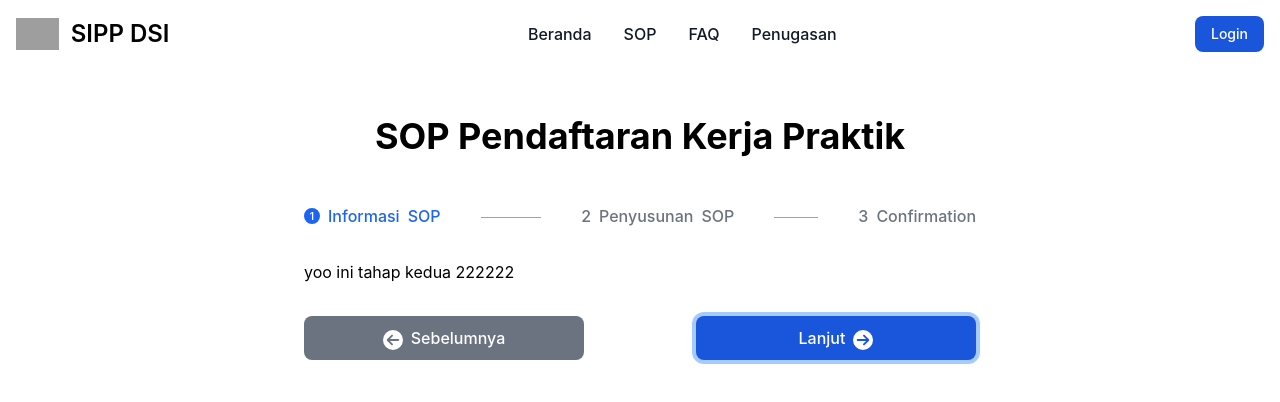
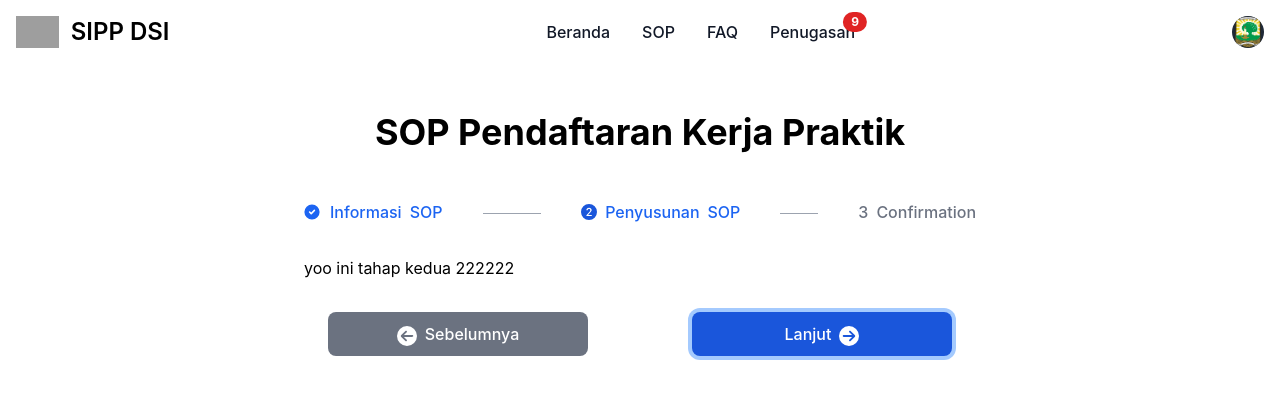
Before and after one commit to kemalhiero/pengelolaan-sop-frontend, a Vue app: page /assignment/detail in a window 1280 px wide. Both pictures are taken after a click on the button "Lanjut". Shown: the top 402 px of the page. Built offline with nearby package versions, Linux system fonts and the light colour scheme; grey boxes are pictures that could not be loaded.

Commit message:
navbar saat login, angsur detail penugasan

```diff
--- a/src/App.vue
+++ b/src/App.vue
@@ -1,22 +1,21 @@
 <script setup>
+import { RouterView } from 'vue-router';
+import { useAuthStore } from '@/stores/auth';
 
-import { ref } from 'vue';
-import { RouterView } from 'vue-router';
 import Navbar from '@/components/Navbar.vue';
 import Footer from '@/components/Footer.vue';
 
 // authenticated
 import AppShell from '@/components/authenticated/AppShell.vue';
 
-// Status login (bisa diambil dari Pinia atau API)
-const isLoggedOut = ref(true); // ganti false dengan status login aktual, misalnya dari Vuex atau API
+const authStore = useAuthStore();
 
 </script>
 
 <template>
 
-  <Navbar v-if="isLoggedOut" />
-  <AppShell v-else />
+  <AppShell v-if="authStore.role == 'admin'" />
+  <Navbar v-else-if="authStore.role == 'guest'" />
   <RouterView />
   <!-- <Footer/> -->
 
--- a/src/components/Navbar.vue
+++ b/src/components/Navbar.vue
@@ -1,6 +1,9 @@
 <script setup>
 import { initDrawers } from 'flowbite';
 import { onMounted } from 'vue';
+import { useAuthStore } from '@/stores/auth';
+
+const authStore = useAuthStore();
 
 onMounted(() => {
   initDrawers();
@@ -8,19 +11,43 @@ onMounted(() => {
 </script>
 
 <template>
-  <nav class="bg-white border-gray-200 dark:bg-gray-900">
+  <nav class="bg-white border-gray-200">
     <div class="max-w-screen-xl flex flex-wrap items-center justify-between mx-auto p-4">
       <RouterLink to="/" class="flex items-center space-x-3 rtl:space-x-reverse">
         <img src="https://flowbite.com/docs/images/logo.svg" class="h-8" alt="Flowbite Logo" />
-        <span class="self-center text-2xl font-semibold whitespace-nowrap dark:text-white">SIPP DSI</span>
+        <span class="self-center text-2xl font-semibold whitespace-nowrap">SIPP DSI</span>
       </RouterLink>
       <div class="flex md:order-2 space-x-3 md:space-x-0 rtl:space-x-reverse">
-        <RouterLink to="/login">
+
+        <!-- menu user apabila sudah login -->
+        <div v-if="authStore.isLoggedIn" class="flex items-center md:order-2 space-x-3 md:space-x-0 rtl:space-x-reverse">
+            <button type="button" class="flex text-sm bg-gray-800 rounded-full md:me-0 focus:ring-4 focus:ring-gray-300" id="user-menu-button" aria-expanded="false" data-dropdown-toggle="user-dropdown" data-dropdown-placement="bottom">
+              <span class="sr-only">Open user menu</span>
+              <img class="w-8 h-8 rounded-full" src="/logo_unand_kecil.png" alt="user photo">
+            </button>
+            <!-- Dropdown menu -->
+            <div class="z-50 hidden my-4 text-base list-none bg-white divide-y divide-gray-100 rounded-lg shadow" id="user-dropdown">
+              <div class="px-4 py-3">
+                <span class="block text-sm text-gray-900">Bonnie Green</span>
+                <span class="block text-sm  text-gray-500 truncate">name@flowbite.com</span>
+              </div>
+              <ul class="py-2" aria-labelledby="user-menu-button">
+                <li>
+                  <a href="#" class="block px-4 py-2 text-sm text-gray-700 hover:bg-gray-100">Sign out</a>
+                </li>
+              </ul>
+            </div>
+        </div>
+
+        <!-- menu apa bila belum login -->
+        <RouterLink v-else to="/login">
           <button type="button"
-            class="text-white bg-blue-700 hover:bg-blue-800 focus:ring-4 focus:outline-none focus:ring-blue-300 font-medium rounded-lg text-sm px-4 py-2 text-center dark:bg-blue-600 dark:hover:bg-blue-700 dark:focus:ring-blue-800">Login</button>
+            class="text-white bg-blue-700 hover:bg-blue-800 focus:ring-4 focus:outline-none focus:ring-blue-300 font-medium rounded-lg text-sm px-4 py-2 text-center">
+            Login
+          </button>
         </RouterLink>
         <button data-collapse-toggle="navbar-cta" type="button"
-          class="inline-flex items-center p-2 w-10 h-10 justify-center text-sm text-gray-500 rounded-lg md:hidden hover:bg-gray-100 focus:outline-none focus:ring-2 focus:ring-gray-200 dark:text-gray-400 dark:hover:bg-gray-700 dark:focus:ring-gray-600"
+          class="inline-flex items-center p-2 w-10 h-10 justify-center text-sm text-gray-500 rounded-lg md:hidden hover:bg-gray-100 focus:outline-none focus:ring-2 focus:ring-gray-200"
           aria-controls="navbar-cta" aria-expanded="false">
           <span class="sr-only">Open main menu</span>
           <svg class="w-5 h-5" aria-hidden="true" xmlns="http://www.w3.org/2000/svg" fill="none" viewBox="0 0 17 14">
@@ -31,34 +58,41 @@ onMounted(() => {
       </div>
       <div class="items-center justify-between hidden w-full md:flex md:w-auto md:order-1" id="navbar-cta">
         <ul
-          class="flex flex-col font-medium p-4 md:p-0 mt-4 border border-gray-100 rounded-lg bg-gray-50 md:space-x-8 rtl:space-x-reverse md:flex-row md:mt-0 md:border-0 md:bg-white dark:bg-gray-800 md:dark:bg-gray-900 dark:border-gray-700">
+          class="flex flex-col font-medium p-4 md:p-0 mt-4 border border-gray-100 rounded-lg bg-gray-50 md:space-x-8 md:flex-row md:mt-0 md:border-0 md:bg-white">
 
           <li>
-            <RouterLink to="/" activeClass="text-white md:text-blue-700 md:dark:text-blue-500"
-              class="block py-2 px-3 md:p-0 text-gray-900 rounded hover:bg-gray-100 md:hover:bg-transparent md:hover:text-blue-700 md:dark:hover:text-blue-500 dark:text-white dark:hover:bg-gray-700 dark:hover:text-white md:dark:hover:bg-transparent dark:border-gray-700">
+            <RouterLink to="/" activeClass="text-blue-500 bg-gray-200"
+              class="block py-2 px-3 md:p-0 text-gray-900 rounded hover:bg-gray-100 md:hover:bg-transparent hover:text-blue-500">
               Beranda
             </RouterLink>
           </li>
 
           <li>
-            <RouterLink to="/sop" activeClass="text-white md:text-blue-700 md:dark:text-blue-500"
-              class="block py-2 px-3 md:p-0 text-gray-900 rounded hover:bg-gray-100 md:hover:bg-transparent md:hover:text-blue-700 md:dark:hover:text-blue-500 dark:text-white dark:hover:bg-gray-700 dark:hover:text-white md:dark:hover:bg-transparent dark:border-gray-700">
+            <RouterLink to="/sop" activeClass="text-blue-500 bg-gray-200"
+              class="block py-2 px-3 md:p-0 text-gray-900 rounded hover:bg-gray-100 md:hover:bg-transparent hover:text-blue-500">
               SOP
             </RouterLink>
           </li>
 
           <li>
-            <RouterLink to="/faq" activeClass="text-white md:text-blue-700 md:dark:text-blue-500"
-              class="block py-2 px-3 md:p-0 text-gray-900 rounded hover:bg-gray-100 md:hover:bg-transparent md:hover:text-blue-700 md:dark:hover:text-blue-500 dark:text-white dark:hover:bg-gray-700 dark:hover:text-white md:dark:hover:bg-transparent dark:border-gray-700">
+            <RouterLink to="/faq" activeClass="text-blue-500 bg-gray-200"
+              class="block py-2 px-3 md:p-0 text-gray-900 rounded hover:bg-gray-100 md:hover:bg-transparent hover:text-blue-500">
               FAQ
             </RouterLink>
           </li>
 
-          <li>
-            <RouterLink to="/assignment" activeClass="text-white md:text-blue-700 md:dark:text-blue-500"
-              class="block py-2 px-3 md:p-0 text-gray-900 rounded hover:bg-gray-100 md:hover:bg-transparent md:hover:text-blue-700 md:dark:hover:text-blue-500 dark:text-white dark:hover:bg-gray-700 dark:hover:text-white md:dark:hover:bg-transparent dark:border-gray-700">
+          <li class="relative">
+            <RouterLink to="/assignment" activeClass="text-blue-500 bg-gray-200" v-if="authStore.isLoggedIn"
+              class="block py-2 px-3 md:p-0 text-gray-900 rounded hover:bg-gray-100 md:hover:bg-transparent hover:text-blue-500">
               Penugasan
             </RouterLink>
+
+            <!-- Notifikasi -->
+            <span
+              class="absolute top-0 right-0 inline-flex items-center justify-center px-2 py-1 text-xs font-bold leading-none text-white bg-red-600 rounded-full transform translate-x-1/2 -translate-y-2">
+              9
+            </span>
+
           </li>
 
         </ul>
--- a/src/components/icons/NumberThreeCircleIcon.vue
+++ b/src/components/icons/NumberThreeCircleIcon.vue
@@ -1,5 +1,5 @@
 <template>
-    <svg xmlns="http://www.w3.org/2000/svg" width="16" height="16" fill="currentColor" class="bi bi-3-circle-fill"
+    <svg xmlns="http://www.w3.org/2000/svg" width="16" height="16" class="bi bi-3-circle-fill"
         viewBox="0 0 16 16">
         <path
             d="M16 8A8 8 0 1 1 0 8a8 8 0 0 1 16 0m-8.082.414c.92 0 1.535.54 1.541 1.318.012.791-.615 1.36-1.588 1.354-.861-.006-1.482-.469-1.54-1.066H5.104c.047 1.177 1.05 2.144 2.754 2.144 1.653 0 2.954-.937 2.93-2.396-.023-1.278-1.031-1.846-1.734-1.916v-.07c.597-.1 1.505-.739 1.482-1.876-.03-1.177-1.043-2.074-2.637-2.062-1.675.006-2.59.984-2.625 2.12h1.248c.036-.556.557-1.054 1.348-1.054.785 0 1.348.486 1.348 1.195.006.715-.563 1.237-1.342 1.237h-.838v1.072h.879Z" />
--- a/src/components/icons/NumberTwoCircleIcon.vue
+++ b/src/components/icons/NumberTwoCircleIcon.vue
@@ -1,5 +1,5 @@
 <template>
-    <svg xmlns="http://www.w3.org/2000/svg" width="16" height="16" fill="currentColor" class="bi bi-2-circle-fill"
+    <svg xmlns="http://www.w3.org/2000/svg" width="16" height="16" class="bi bi-2-circle-fill"
         viewBox="0 0 16 16">
         <path
             d="M16 8A8 8 0 1 1 0 8a8 8 0 0 1 16 0M6.646 6.24c0-.691.493-1.306 1.336-1.306.756 0 1.313.492 1.313 1.236 0 .697-.469 1.23-.902 1.705l-2.971 3.293V12h5.344v-1.107H7.268v-.077l1.974-2.22.096-.107c.688-.763 1.287-1.428 1.287-2.43 0-1.266-1.031-2.215-2.613-2.215-1.758 0-2.637 1.19-2.637 2.402v.065h1.271v-.07Z" />
--- /dev/null
+++ b/src/stores/auth.js
@@ -0,0 +1,18 @@
+// stores/auth.js
+import { defineStore } from 'pinia';
+import { ref } from 'vue';
+
+export const useAuthStore = defineStore('auth', () => {
+  const isLoggedIn = ref(true);
+  const role = ref('guest'); // Default role sebagai guest, [admin, guest]
+
+  function login() {
+    isLoggedIn.value = true;
+  }
+
+  function logout() {
+    isLoggedIn.value = false;
+  }
+
+  return { isLoggedIn, role, login, logout };
+});
--- a/src/views/authenticated/AssignmentDetail.vue
+++ b/src/views/authenticated/AssignmentDetail.vue
@@ -35,27 +35,30 @@ const prevStep = () => {
 
         <!-- stepper -->
         <ol class="flex items-center justify-center w-full text-sm font-medium text-center text-gray-500 sm:text-base">
-            <li
-                class="flex md:w-full items-center text-blue-600 sm:after:content-[''] after:w-full after:h-1 after:border-b after:border-gray-400 after:border-1 after:hidden sm:after:inline-block after:mx-6 xl:after:mx-10 hover:cursor-pointer"
-                @click="currentStep = 1"
-                >
+            <li class="flex md:w-full items-center text-blue-600 sm:after:content-[''] after:w-full after:h-1 after:border-b after:border-gray-400 after:border-1 after:hidden sm:after:inline-block after:mx-6 xl:after:mx-10 hover:cursor-pointer"
+                @click="currentStep = 1" title="Informasi mengenai sop yang ditentukan oleh penanggung jawab">
                 <span class="flex items-center after:content-['/'] sm:after:hidden after:mx-2 after:text-gray-400">
-                    <!-- <CheckIcon/> -->
-                    <NumberOneCircleIcon class="mr-2" />
+                    <CheckIcon v-if="currentStep > 1"/>
+                    <NumberOneCircleIcon class="mr-2" v-else-if="currentStep == 1" />
                     Informasi
                     <span class="hidden sm:inline-flex sm:ms-2">SOP</span>
                 </span>
             </li>
-            <li
-                class="flex md:w-full items-center after:content-[''] after:w-full after:h-1 after:border-b after:border-gray-400 after:border-1 after:hidden sm:after:inline-block after:mx-6 xl:after:mx-10 hover:cursor-pointer"
+            <li class="flex md:w-full items-center after:content-[''] after:w-full after:h-1 after:border-b after:border-gray-400 after:border-1 after:hidden sm:after:inline-block after:mx-6 xl:after:mx-10 hover:cursor-pointer"
+                :class="{ 'text-blue-600': currentStep === 2 }"
                 @click="currentStep = 2">
                 <span class="flex items-center after:content-['/'] sm:after:hidden after:mx-2 after:text-gray-400">
-                    <span class="me-2">2</span>
+                    <span class="me-2" v-if="currentStep < 2">2</span>
+                    <CheckIcon class="fill-blue-600" v-else-if="currentStep > 2"/>
+                    <NumberTwoCircleIcon class="mr-2 fill-blue-700" v-else="currentStep == 2" />
                     Penyusunan <span class="hidden sm:inline-flex sm:ms-2">SOP</span>
                 </span>
             </li>
-            <li class="flex items-center hover:cursor-pointer" @click="currentStep = 3">
-                <span class="me-2">3</span>
+            <li class="flex items-center hover:cursor-pointer"
+                :class="{ 'text-blue-600': currentStep === 3 }"
+                @click="currentStep = 3">
+                <span class="me-2" v-if="currentStep < 3">3</span>
+                <NumberThreeCircleIcon class="mr-2 fill-blue-600" v-else-if="currentStep == 3" />
                 Confirmation
             </li>
         </ol>
@@ -104,8 +107,7 @@ const prevStep = () => {
                         Deskripsi
                     </label>
                     <textarea id="sop-description"
-                         class="bg-gray-50 border border-gray-300 text-sm rounded-lg focus:ring-blue-500 focus:border-blue-500 block w-full p-2.5 h-48"
-                         >Lorem ipsum dolor sit amet consectetur adipisicing elit. Assumenda incidunt dolores veniam molestias doloribus voluptatem itaque fugiat commodi quibusdam voluptate eveniet quo eligendi, laudantium cupiditate obcaecati quaerat praesentium a labore reiciendis, aut cumque! Exercitationem ea quaerat iure quae dolorem, temporibus perferendis aperiam ducimus nemo dolor harum reiciendis atque? Vitae, ipsum.</textarea>
+                        class="bg-gray-50 border border-gray-300 text-sm rounded-lg focus:ring-blue-500 focus:border-blue-500 block w-full p-2.5 h-48">Lorem ipsum dolor sit amet consectetur adipisicing elit. Assumenda incidunt dolores veniam molestias doloribus voluptatem itaque fugiat commodi quibusdam voluptate eveniet quo eligendi, laudantium cupiditate obcaecati quaerat praesentium a labore reiciendis, aut cumque! Exercitationem ea quaerat iure quae dolorem, temporibus perferendis aperiam ducimus nemo dolor harum reiciendis atque? Vitae, ipsum.</textarea>
                 </div>
                 <div class="grid gap-4 sm:grid-cols-2 sm:gap-6 text-black">
                     <div class="mb-5">
@@ -140,10 +142,9 @@ const prevStep = () => {
 
         </div>
 
-        <div class="flex justify-between mb-8">
+        <div class="flex justify-between mb-8 px-6">
             <!-- Tombol "Sebelumnya" -->
-            <button
-                type="button"
+            <button type="button" :disabled="currentStep == 1"
                 class="w-5/12 text-white bg-gray-500 hover:bg-gray-600 focus:ring-4 focus:outline-none focus:ring-gray-300 font-medium rounded-lg text-base px-5 py-2.5 text-center inline-flex items-center justify-center disabled:opacity-50 disabled:cursor-not-allowed"
                 @click="prevStep">
                 <CircleArrowLeft class="fill-current w-5 mr-2 mt-1" />
@@ -151,12 +152,11 @@ const prevStep = () => {
             </button>
 
             <!-- Tombol "Lanjut" -->
-            <button
-                type="button"
+            <button type="button"
                 class="w-5/12 text-white bg-blue-700 hover:bg-blue-800 focus:ring-4 focus:outline-none focus:ring-blue-300 font-medium rounded-lg text-base px-5 py-2.5 text-center inline-flex items-center justify-center disabled:opacity-50 disabled:cursor-not-allowed"
-                @click="nextStep"
-                >
-                Lanjut
+                @click="nextStep">
+                <p v-if="currentStep == 3">Kirim</p>
+                <p v-else>Lanjut</p>
                 <CircleArrowRight class="fill-current w-5 ml-2 mt-1" />
             </button>
         </div>
```
Lines whose indentation alone changed are shown as unchanged.
